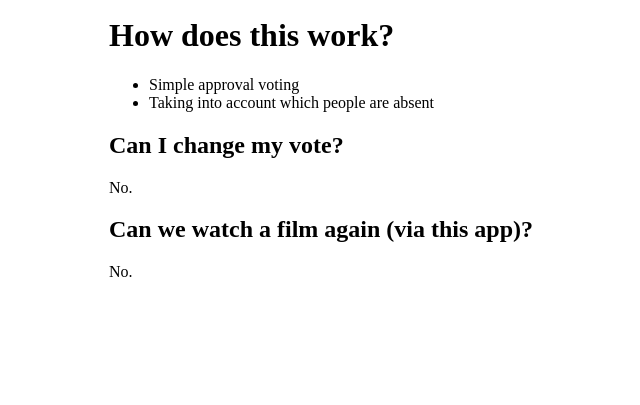
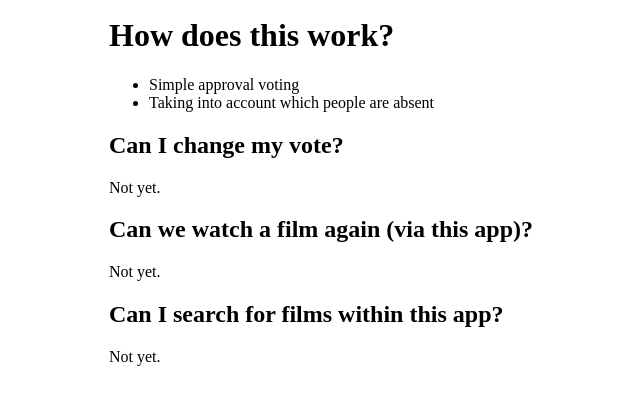
Before and after one commit to Fustra/vote4film, a Django app: page / in a window 1280 px wide. Shown: the part 174-579 px from the top of the page, without its empty margins (131-771 px from the left). Run offline with Django 3.2, Linux system fonts and the light colour scheme; the visitor is signed in with stand-in values (Sample User, id 1); data that the repository does not hold is empty; parts of the project's set-up code (start-up, migrations or seed data) failed here and were passed over.

Commit message:
Tweak interface based on user feedback

```diff
--- a/src/web/templates/web/base.html
+++ b/src/web/templates/web/base.html
@@ -32,7 +32,7 @@
   {% endif %}
   | <a href="{% url 'films:film-create' %}">Add Film</a>
   | <a href="{% url 'votes:vote-aggregate' %}">Films</a>
-  | <a href="{% url 'admin:logout' %}">Logout {{ request.user.username }}</a>
+  | <a href="{% url 'admin:logout' %}" style="display: inline-block">Logout {{ request.user.username }}</a>
   <hr>
 </nav>
 
--- a/src/web/templates/web/home.html
+++ b/src/web/templates/web/home.html
@@ -13,7 +13,9 @@
     <li>Taking into account which people are absent
   </ul>
   <h2>Can I change my vote?</h2>
-  <p>No.</p>
+  <p>Not yet.</p>
   <h2>Can we watch a film again (via this app)?</h2>
-  <p>No.</p>
+  <p>Not yet.</p>
+  <h2>Can I search for films within this app?</h2>
+  <p>Not yet.</p>
 {% endblock content %}
```
